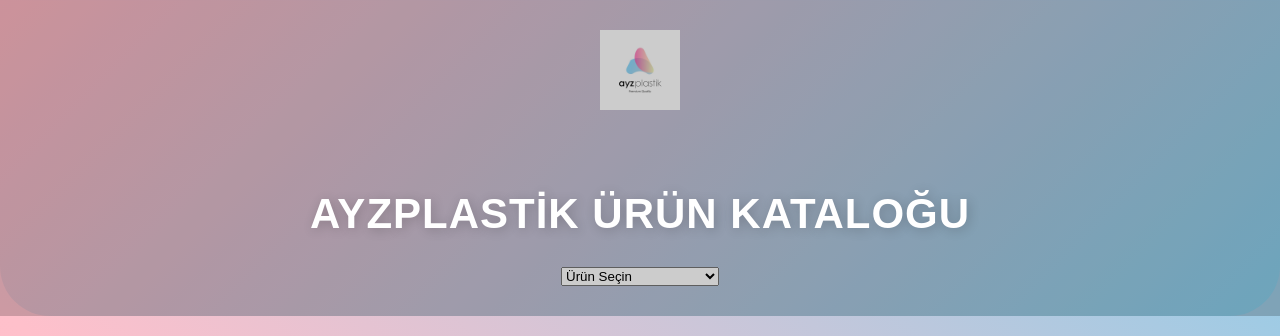
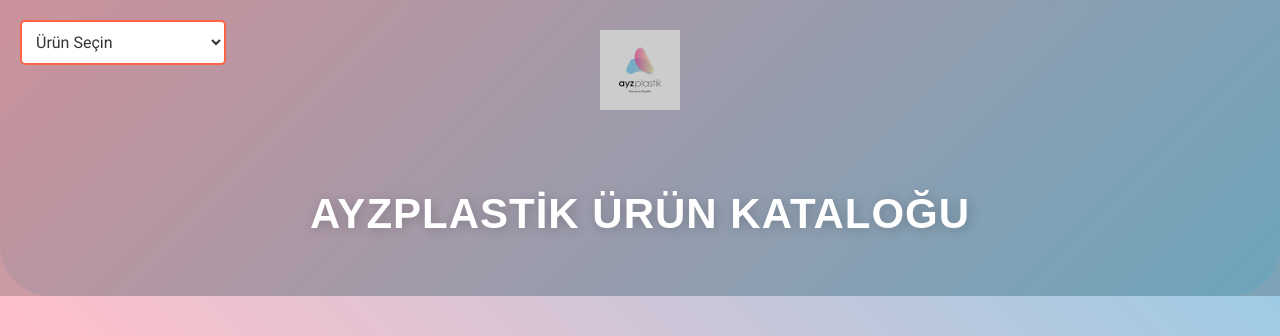
Before and after one commit to osmanergun42/ayzplastik, a plain HTML site: page index.html in a window 1280 px wide. Shown: the top 336 px of the page. Drawn offline with Linux system fonts and the light colour scheme.

Commit message:
Update styles.css

```diff
--- a/styles.css
+++ b/styles.css
@@ -21,6 +21,24 @@
     background-position: center center;
     border-bottom-left-radius: 50px;
     border-bottom-right-radius: 50px;
+}
+
+/* Drop-down menü stili */
+.dropdown {
+    position: absolute;
+    top: 20px;
+    left: 20px;
+    z-index: 10;
+}
+
+.dropdown select {
+    padding: 10px;
+    border: 2px solid #ff6347; /* Kırmızımsı çerçeve rengi */
+    border-radius: 5px;
+    background-color: #fff; /* Beyaz arka plan */
+    font-family: 'Roboto', sans-serif;
+    font-size: 16px;
+    color: #333; /* Metin rengi */
 }
 
 /* Başlık arka planının üzerine hafif bir opaklık katmanı ekleyerek okunurluğu arttırma */
```
